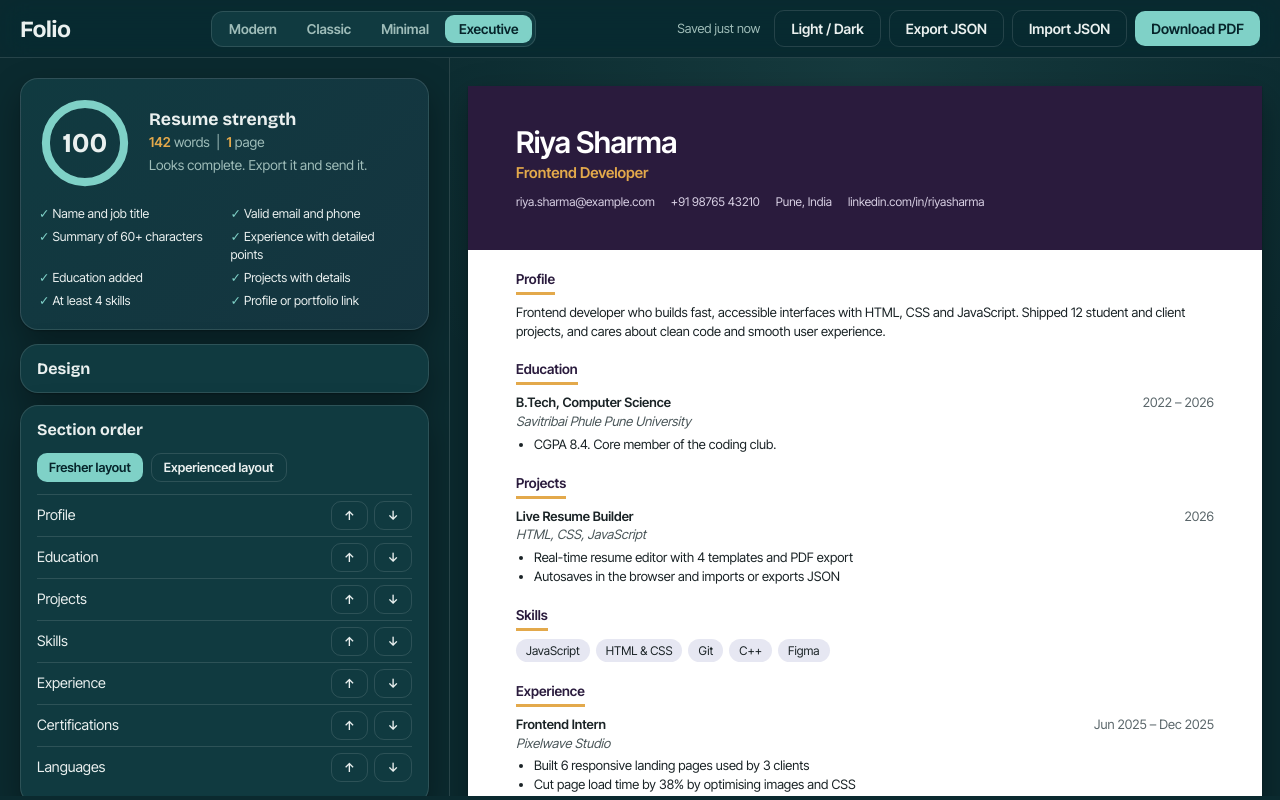
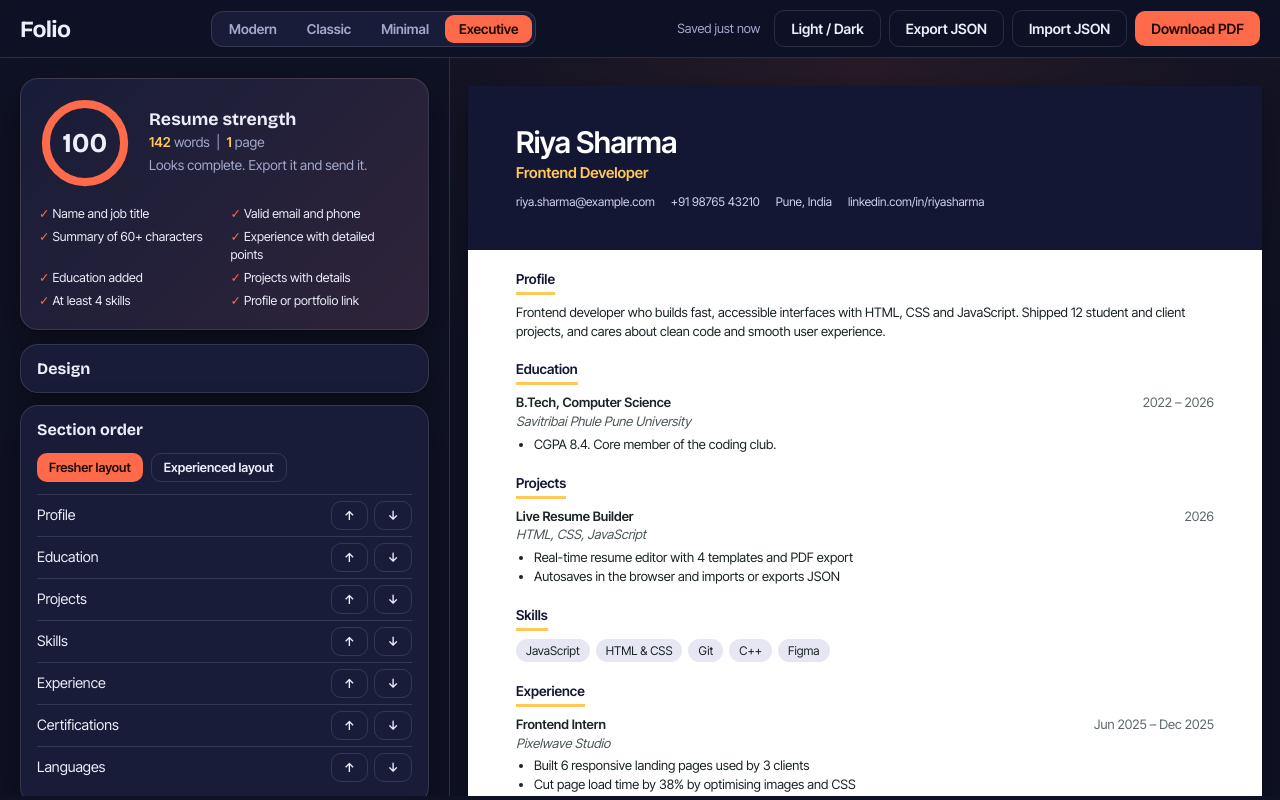
Before and after one commit to Vaibhav011007/Live-Resume-Builder, a plain HTML site: page index.html in a window 1280 px wide. Both pictures are taken after a click on the button "Executive". Drawn offline with nearby package versions, Linux system fonts and the light colour scheme.

Commit message:
Update theme colors and styles in style.css

```diff
--- a/style.css
+++ b/style.css
@@ -1,8 +1,8 @@
  /* ===== Tokens ===== */
 :root{--r-btn:10px;--r-card:18px;--r-item:12px;--ease:cubic-bezier(.2,.7,.2,1);
   --ui:"Inter Tight",system-ui,sans-serif;--hd:"Bricolage Grotesque",var(--ui)}
-[data-theme=dark]{--bg:#0b2a2f;--bg2:#103a40;--line:#ffffff1f;--tx:#eaf0ef;--mut:#9fbdb9;--ac:#7fd1c7;--on:#06242a;--hi:#e3a94b;--err:#ff9d94;--sh:0 1px 2px #0004,0 14px 34px #0005}
-[data-theme=light]{--bg:#eaf0ef;--bg2:#fff;--line:#0b2a2f24;--tx:#0b2a2f;--mut:#48675f;--ac:#17766d;--on:#fff;--hi:#a8680a;--err:#b3261e;--sh:0 1px 2px #0b2a2f14,0 14px 34px #0b2a2f22}
+[data-theme=dark]{--bg:#0f1224;--bg2:#181c38;--line:#ffffff1f;--tx:#eceefa;--mut:#a3a9cc;--ac:#ff6b4a;--on:#1c0a05;--hi:#ffc857;--err:#ff9d94;--sh:0 1px 2px #0005,0 14px 34px #0006}
+[data-theme=light]{--bg:#eef0f7;--bg2:#fff;--line:#14173324;--tx:#141733;--mut:#555b82;--ac:#d9381e;--on:#fff;--hi:#8a5a00;--err:#b3261e;--sh:0 1px 2px #14173314,0 14px 34px #14173222}
 *{box-sizing:border-box}
 body{margin:0;background:var(--bg);color:var(--tx);font:15px/1.5 var(--ui);transition:background .3s}
 :focus-visible{outline:3px solid var(--hi);outline-offset:2px}
@@ -37,7 +37,7 @@ body{margin:0;background:var(--bg);color:var(--tx);font:15px/1.5 var(--ui);trans
 
 /* ===== Insight widgets ===== */
 .insight{display:grid;grid-template-columns:auto 1fr;gap:6px 18px;align-items:center;padding:18px;margin-bottom:14px;border-radius:var(--r-card);border:1px solid var(--line);box-shadow:var(--sh);
-  background:linear-gradient(135deg,var(--bg2),color-mix(in srgb,var(--bg2) 82%,#2a1b3d))}
+  background:linear-gradient(135deg,var(--bg2),color-mix(in srgb,var(--bg2) 90%,var(--ac)))}
 .insight h2{margin:0;font:700 1.1rem var(--hd)}.stat,.tip{margin:2px 0;font-size:.85rem;color:var(--mut)}.stat b{color:var(--hi)}
 .ringw{position:relative;width:92px;height:92px}.ringw svg{transform:rotate(-90deg)}
 .ringw .n{position:absolute;inset:0;display:grid;place-content:center;font:700 1.7rem var(--hd)}
@@ -77,7 +77,7 @@ input[aria-invalid=true]{border-color:var(--err)}
 
 /* ===== Paper: A4 at 96dpi ===== */
 .paper{width:794px;min-height:1123px;margin:0 auto;padding:48px;background:#fff;color:#1a2326;box-shadow:var(--sh);
-  font:13px/calc(1.45*var(--sp,1)) var(--ff,"Inter Tight",sans-serif);--pa:#17766d;--sp:1;transform-origin:top}
+  font:13px/calc(1.45*var(--sp,1)) var(--ff,"Inter Tight",sans-serif);--pa:#2f3a8f;--sp:1;transform-origin:top}
 .paper h1{margin:0;font-size:2.3em;line-height:1.1;letter-spacing:-.02em}
 .paper .role{margin:4px 0 8px;font-size:1.15em;font-weight:600;color:var(--pa)}
 .paper .ct{display:flex;flex-wrap:wrap;gap:4px 16px;margin:0;font-size:.92em;color:#4a5659}
@@ -100,9 +100,9 @@ input[aria-invalid=true]{border-color:var(--err)}
 [data-tpl=minimal] .sec h3{color:#6b777a;font-weight:400;margin-bottom:10px}
 [data-tpl=minimal] .chip{padding:0;background:none;border-radius:0}[data-tpl=minimal] .chip:not(:last-child)::after{content:"/";margin-left:8px;color:#b9c2c4}
 [data-tpl=minimal] .chip small{display:none}
-[data-tpl=executive] .hd{margin:-48px -48px 8px;padding:40px 48px;background:#2a1b3d;color:#fff}
-[data-tpl=executive] .role{color:#e3a94b}[data-tpl=executive] .ct{color:#d8d0e4}
-[data-tpl=executive] .sec h3{display:inline-block;color:#2a1b3d;border-bottom:3px solid #e3a94b;padding-bottom:2px}
+[data-tpl=executive] .hd{margin:-48px -48px 8px;padding:40px 48px;background:#141733;color:#fff}
+[data-tpl=executive] .role{color:#ffc857}[data-tpl=executive] .ct{color:#cfd3ee}
+[data-tpl=executive] .sec h3{display:inline-block;color:#141733;border-bottom:3px solid #ffc857;padding-bottom:2px}
 
 /* ===== Motion ===== */
 .swap{animation:swap .35s var(--ease)}@keyframes swap{from{opacity:.3;transform:translateY(8px)}}
```
